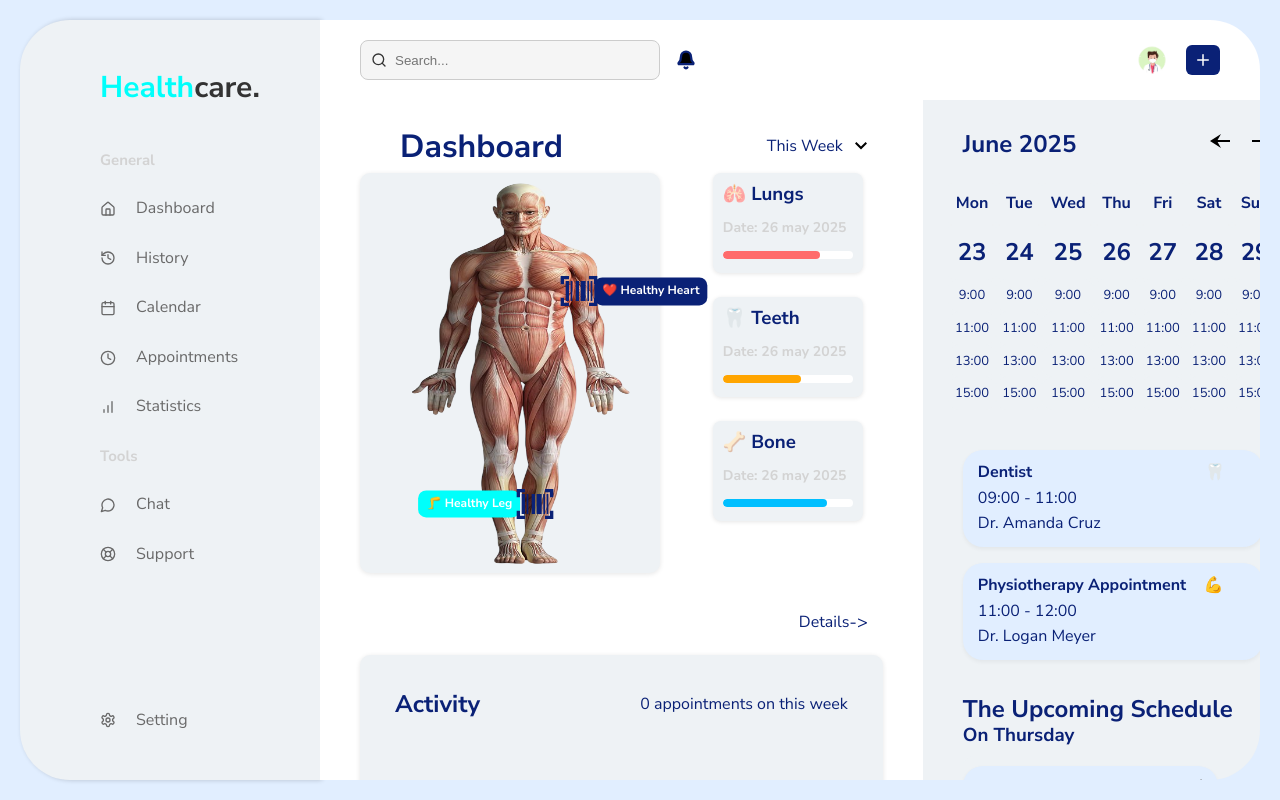
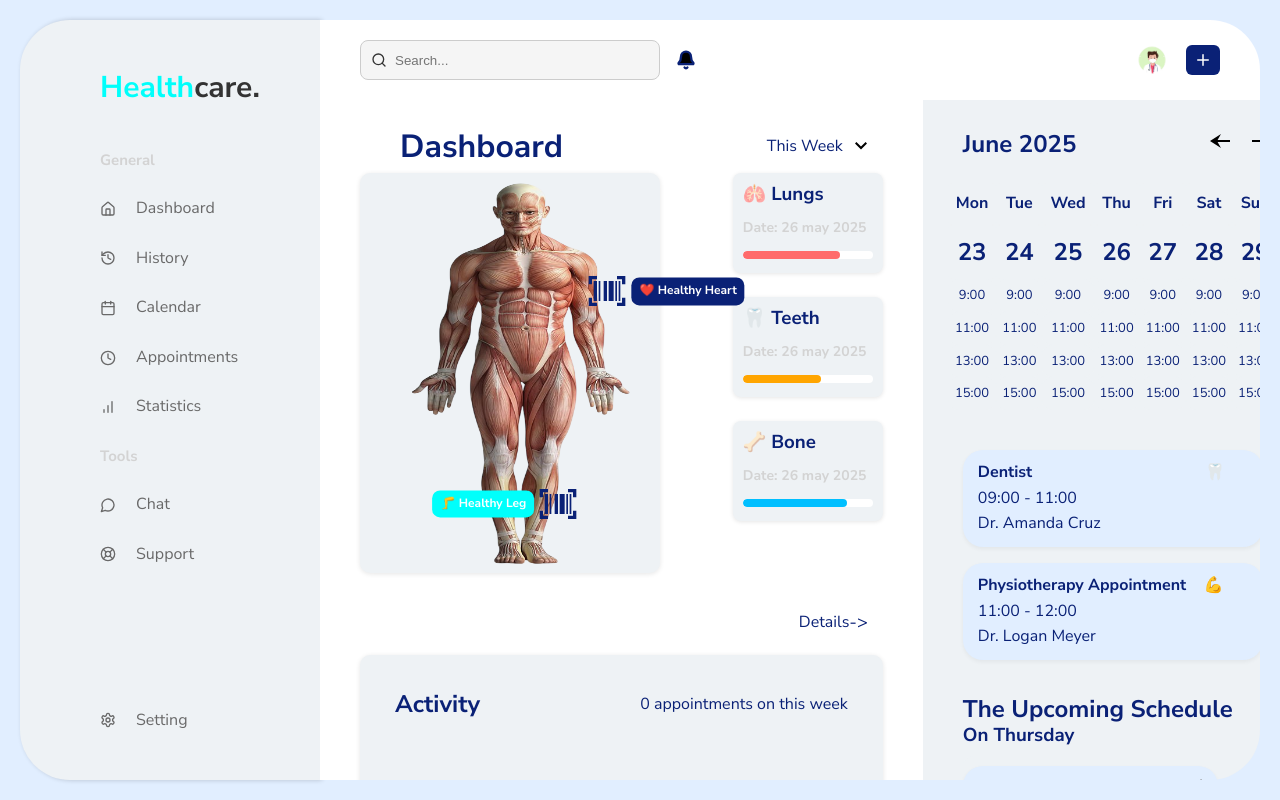
Before and after one commit to dilipkumar-01/fitpeo-healthcaredashboard, a React (Vite) app: page / in a window 1280 px wide. Built offline with nearby package versions, Linux system fonts and the light colour scheme; a web font is replaced by a local one.

Commit message:
Update HealthStatusCards.css

```diff
--- a/src/styles/HealthStatusCards.css
+++ b/src/styles/HealthStatusCards.css
@@ -2,7 +2,7 @@
     display: flex;
     gap: 24px;
     align-items: flex-start;
-    padding: 0 20px;
+    padding: 0px;
     justify-content: flex-start;
     flex-direction: column;
     color: #0a2176;
```
